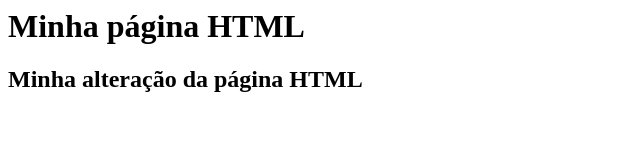
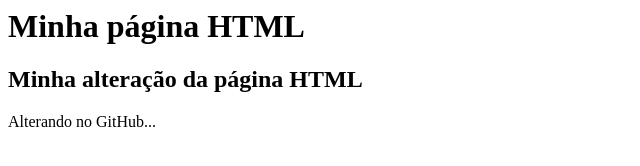
Before and after one commit to gmonteiro13/gama-no-github, a plain HTML site: page index.html in a window 1280 px wide. Shown: the whole page, without its empty margins (0-640 px from the left). Drawn offline with Linux system fonts and the light colour scheme.

Commit message:
Atualizado a partir do github

```diff
--- a/index.html
+++ b/index.html
@@ -2,5 +2,6 @@
   <body>
     <h1>Minha página HTML</h1>
     <h2>Minha alteração da página HTML</h2>
+    <p>Alterando no GitHub...</p>
   </body>
 </html>
```
